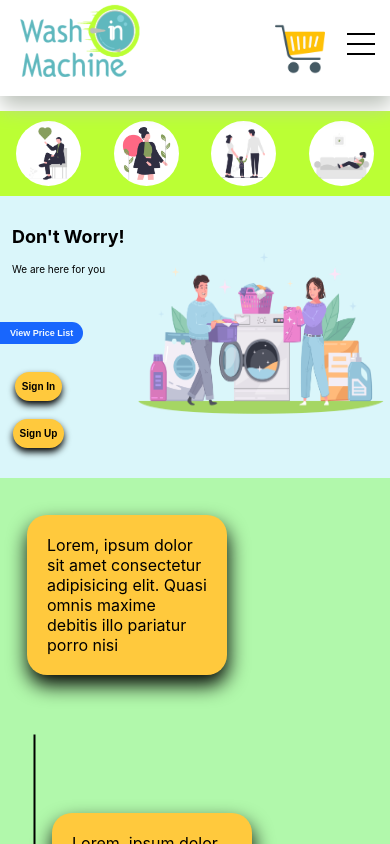
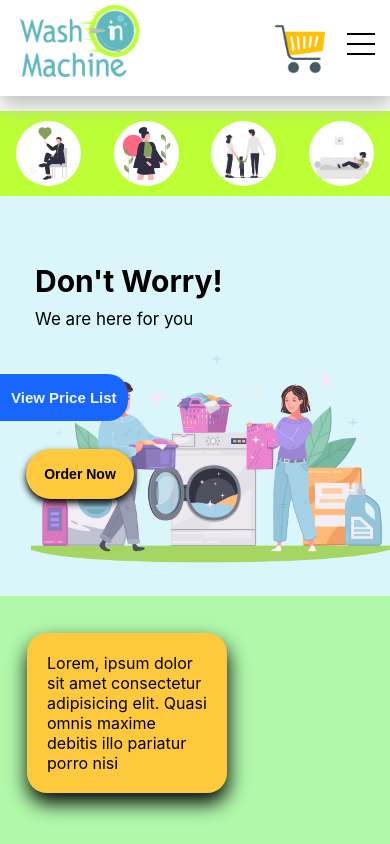
Before and after one commit to Mizanur2001/washinmachine, a React (Create React App) app: page / in a window 390 px wide. Shown: the top 844 px of the page. Built offline with nearby package versions, Linux system fonts and the light colour scheme.

Commit message:
make responsive of Mainsection

```diff
--- a/src/components/MainSection.jsx
+++ b/src/components/MainSection.jsx
@@ -12,16 +12,14 @@ const MainSection = () => {
                 </div>
                 <button className='priceListBtn'><a href='/'>View Price List</a></button>
                 <div className='authBtnMainsectionLeft'>
-                    <button className='signinBtn'>Sign In</button>
-                    <button className='signupBtn'>Sign Up</button>
+                    <button className='signinBtn'>Order Now</button>
                 </div>
             </div>
             <div className='ImageContainer'>
                 <img src={mainContImg} alt="MianContainerImage" />
             </div>
             <div className='authBtn'>
-                <button className='signinBtn'>Sign In</button>
-                <button className='signupBtn'>Sign Up</button>
+                <button className='signupBtn'>Order Now</button>
             </div>
         </div>
     )
--- a/src/components/css/MainSection.css
+++ b/src/components/css/MainSection.css
@@ -199,6 +199,51 @@
     }
 }
 
+@media(max-width:650px) {
+    .ManiSection {
+        height: 400px;
+    }
+
+    .TextContainer>h1 {
+        margin-top: 0px;
+        font-size: 30px;
+    }
+
+    .TextContainer>span {
+        font-size: 17px;
+    }
+
+    .ImageContainer>img {
+        display: none;
+    }
+
+    .ImageContainer::before {
+        content: "";
+        background: url('../../assets/mainContainerImg.png') no-repeat center center/cover;
+        position: absolute;
+        top: 286px;
+        right: 0px;
+        height: 289px;
+        width: 451px;
+        z-index: 1;
+        opacity: 1;
+    }
+
+    .MainsectionLeft {
+        z-index: 9;
+    }
+}
+
+@media(max-width:445px) {
+    .ImageContainer::before {
+        top: 343px;
+        right: 0px;
+        height: 234px;
+        width: 359px;
+    }
+}
+
+/*
 @media(max-width:600px) {
     .ImageContainer>img {
         height: 215px;
@@ -273,3 +318,4 @@
         font-size: 14px;
     }
 }
+*/
```
